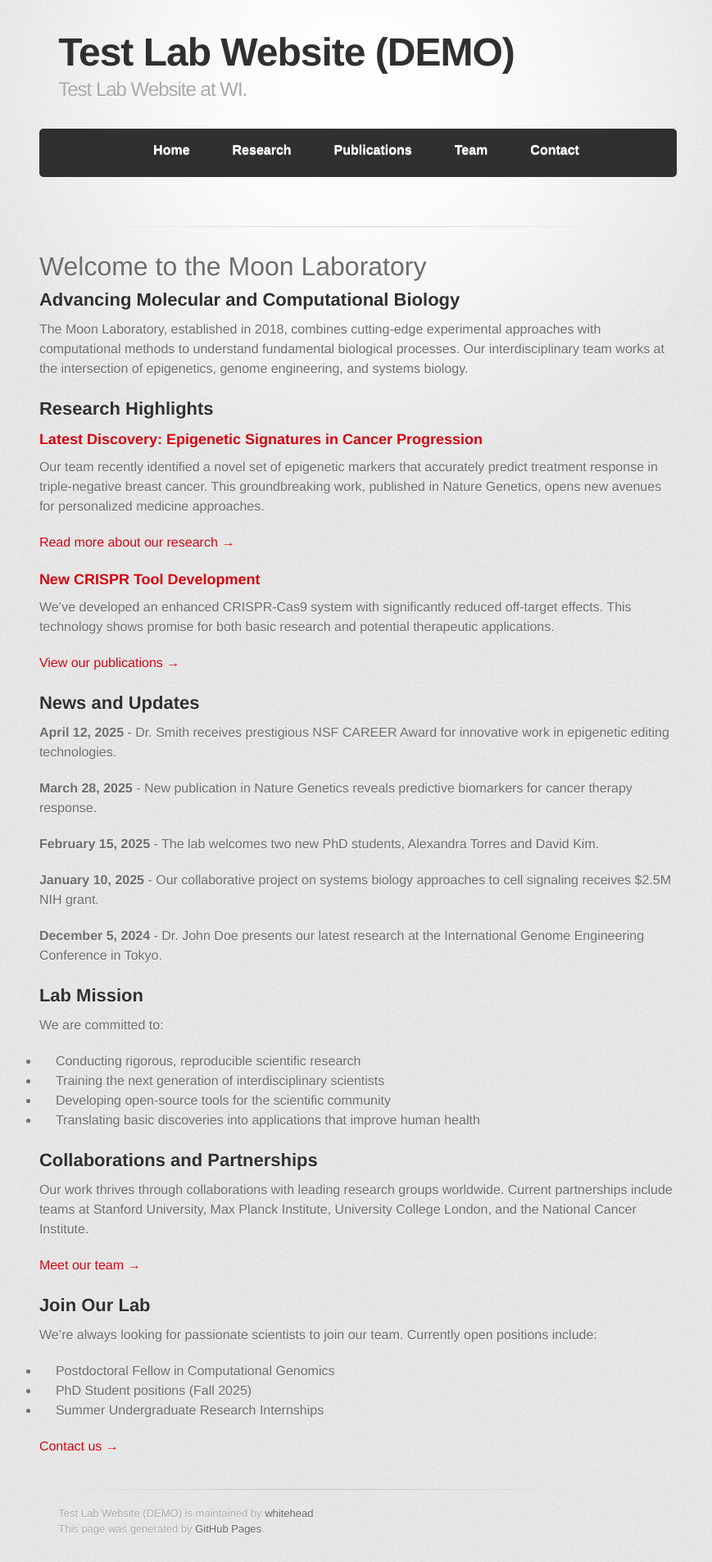
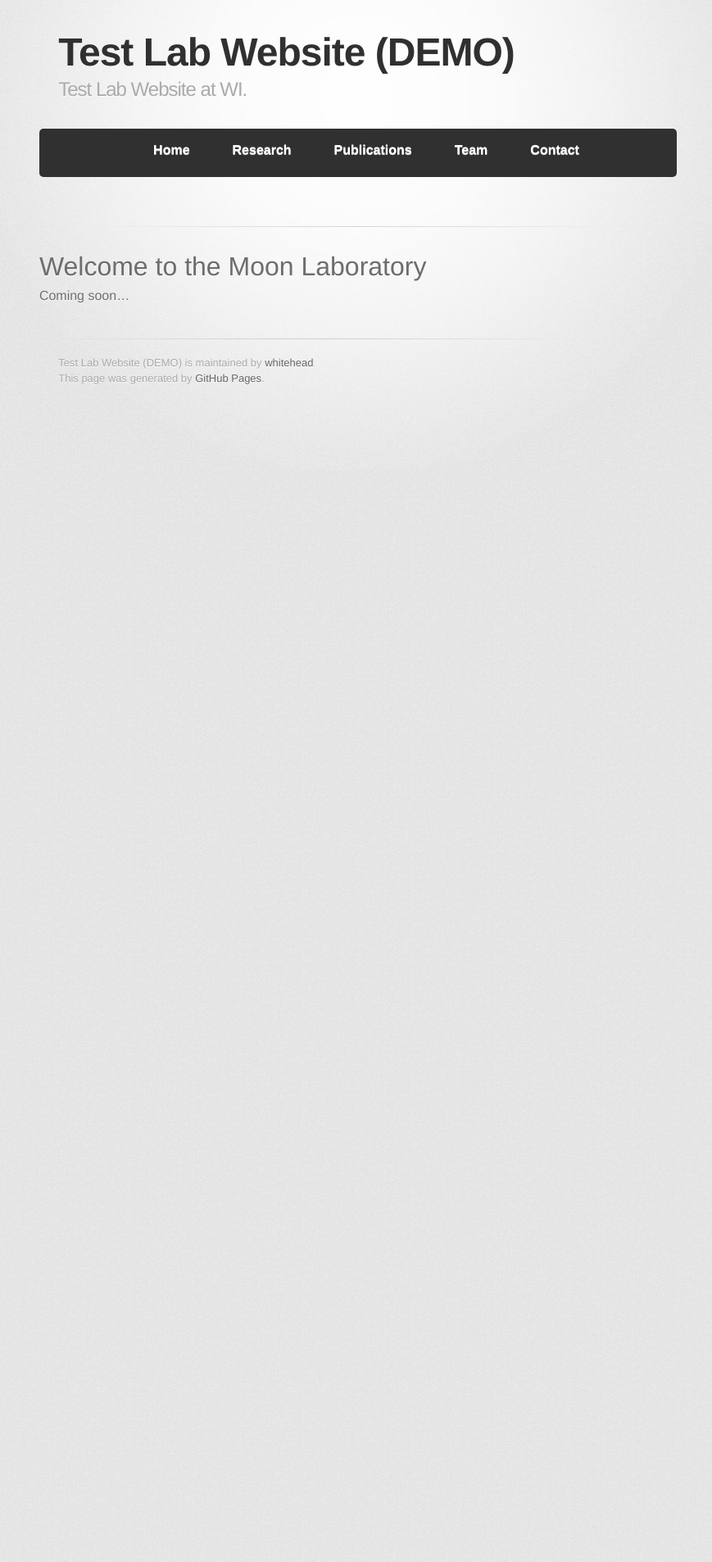
Before and after one commit to whitehead/SunLab, a Jekyll site: the page built from index.md, in a window 1280 px wide. Shown: the whole page at 82% size, without its empty margins (171-1040 px from the left). Built offline with Jekyll 4.4.1, drawn with Linux system fonts in a browser that asks for light colours; some web fonts are replaced; after the commit the page ends 900 px from its top, so only the background shows below that.

Commit message:
Update index.md

```diff
--- a/index.md
+++ b/index.md
@@ -4,57 +4,4 @@ title: Home
 ---
 
 # Welcome to the Moon Laboratory
-
-
-## Advancing Molecular and Computational Biology
-
-The Moon Laboratory, established in 2018, combines cutting-edge experimental approaches with computational methods to understand fundamental biological processes. Our interdisciplinary team works at the intersection of epigenetics, genome engineering, and systems biology.
-
-## Research Highlights
-
-### Latest Discovery: Epigenetic Signatures in Cancer Progression
-
-Our team recently identified a novel set of epigenetic markers that accurately predict treatment response in triple-negative breast cancer. This groundbreaking work, published in Nature Genetics, opens new avenues for personalized medicine approaches.
-
-[Read more about our research →](research.html)
-
-### New CRISPR Tool Development
-
-We've developed an enhanced CRISPR-Cas9 system with significantly reduced off-target effects. This technology shows promise for both basic research and potential therapeutic applications.
-
-[View our publications →](publications.html)
-
-## News and Updates
-
-**April 12, 2025** - Dr. Smith receives prestigious NSF CAREER Award for innovative work in epigenetic editing technologies.
-
-**March 28, 2025** - New publication in Nature Genetics reveals predictive biomarkers for cancer therapy response.
-
-**February 15, 2025** - The lab welcomes two new PhD students, Alexandra Torres and David Kim.
-
-**January 10, 2025** - Our collaborative project on systems biology approaches to cell signaling receives $2.5M NIH grant.
-
-**December 5, 2024** - Dr. John Doe presents our latest research at the International Genome Engineering Conference in Tokyo.
-
-## Lab Mission
-
-We are committed to:
-- Conducting rigorous, reproducible scientific research
-- Training the next generation of interdisciplinary scientists
-- Developing open-source tools for the scientific community
-- Translating basic discoveries into applications that improve human health
-
-## Collaborations and Partnerships
-
-Our work thrives through collaborations with leading research groups worldwide. Current partnerships include teams at Stanford University, Max Planck Institute, University College London, and the National Cancer Institute.
-
-[Meet our team →](team.html)
-
-## Join Our Lab
-
-We're always looking for passionate scientists to join our team. Currently open positions include:
-- Postdoctoral Fellow in Computational Genomics
-- PhD Student positions (Fall 2025)
-- Summer Undergraduate Research Internships
-
-[Contact us →](contact.html)
+Coming soon...
```
